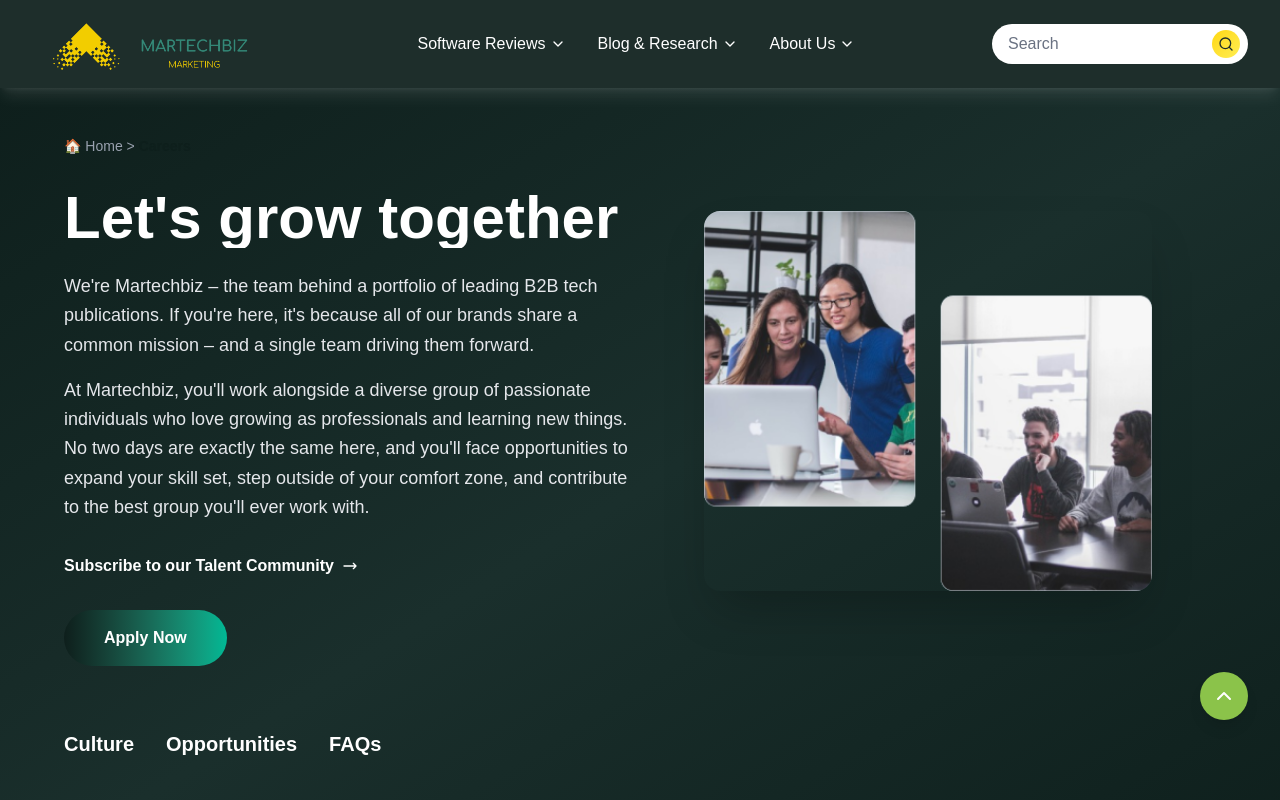
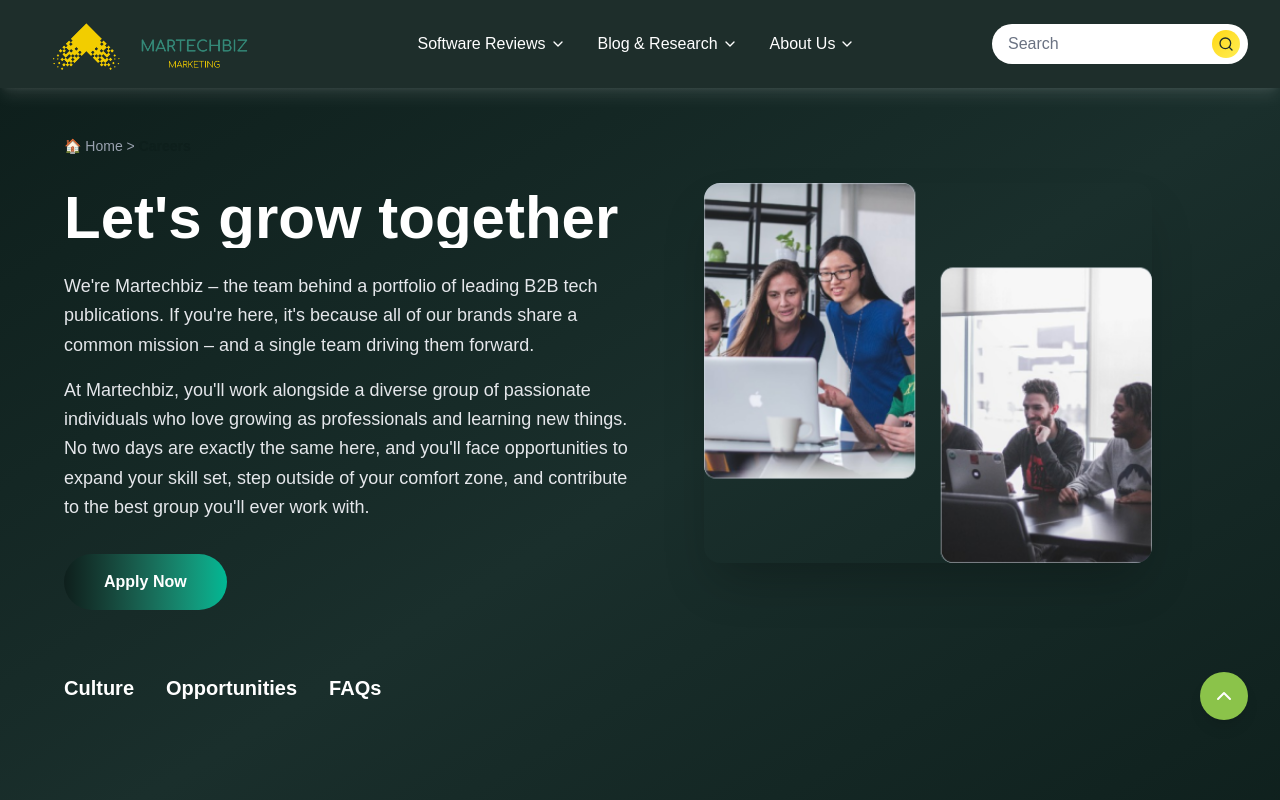
Before and after one commit to md-Gafrujama/the-tech-gafru, a Next.js app: page /About-Us/Careers in a window 1280 px wide. Shown: the top 800 px of the page. Built offline with nearby package versions, Linux system fonts and the light colour scheme.

Commit message:
career page updation

```diff
--- a/src/app/About-Us/Careers/page.jsx
+++ b/src/app/About-Us/Careers/page.jsx
@@ -444,14 +444,7 @@ We recognize that diversity extends beyond the color of our skin to include ethn
               and contribute to the best group you'll ever work with.
             </p>
 
-            <div className="mb-8">
-              <a href="#" className="font-semibold text-[#FFF] hover:text-white transition-colors duration-300 inline-flex items-center group">
-                Subscribe to our Talent Community
-                <svg className="w-4 h-4 ml-2 group-hover:translate-x-1 transition-transform" fill="none" stroke="currentColor" viewBox="0 0 24 24">
-                  <path strokeLinecap="round" strokeLinejoin="round" strokeWidth={2} d="M17 8l4 4m0 0l-4 4m4-4H3" />
-                </svg>
-              </a>
-            </div>
+
 
             <motion.a
               href="https://quoreit.com/contact"
@@ -991,13 +984,7 @@ We recognize that diversity extends beyond the color of our skin to include ethn
               Browse Open Positions
             </motion.a>
 
-            <motion.button
-              whileHover={{ scale: 1.05, y: -2 }}
-              whileTap={{ scale: 0.95 }}
-              className="border-2 border-[#0E1F1C] text-[#FFF] px-12 py-4 rounded-full font-bold text-lg hover:bg-[#0E1F1C] hover:text-white transition-all duration-300 transform"
-            >
-              Join Talent Community
-            </motion.button>
+
           </motion.div>
 
           <motion.p
```
